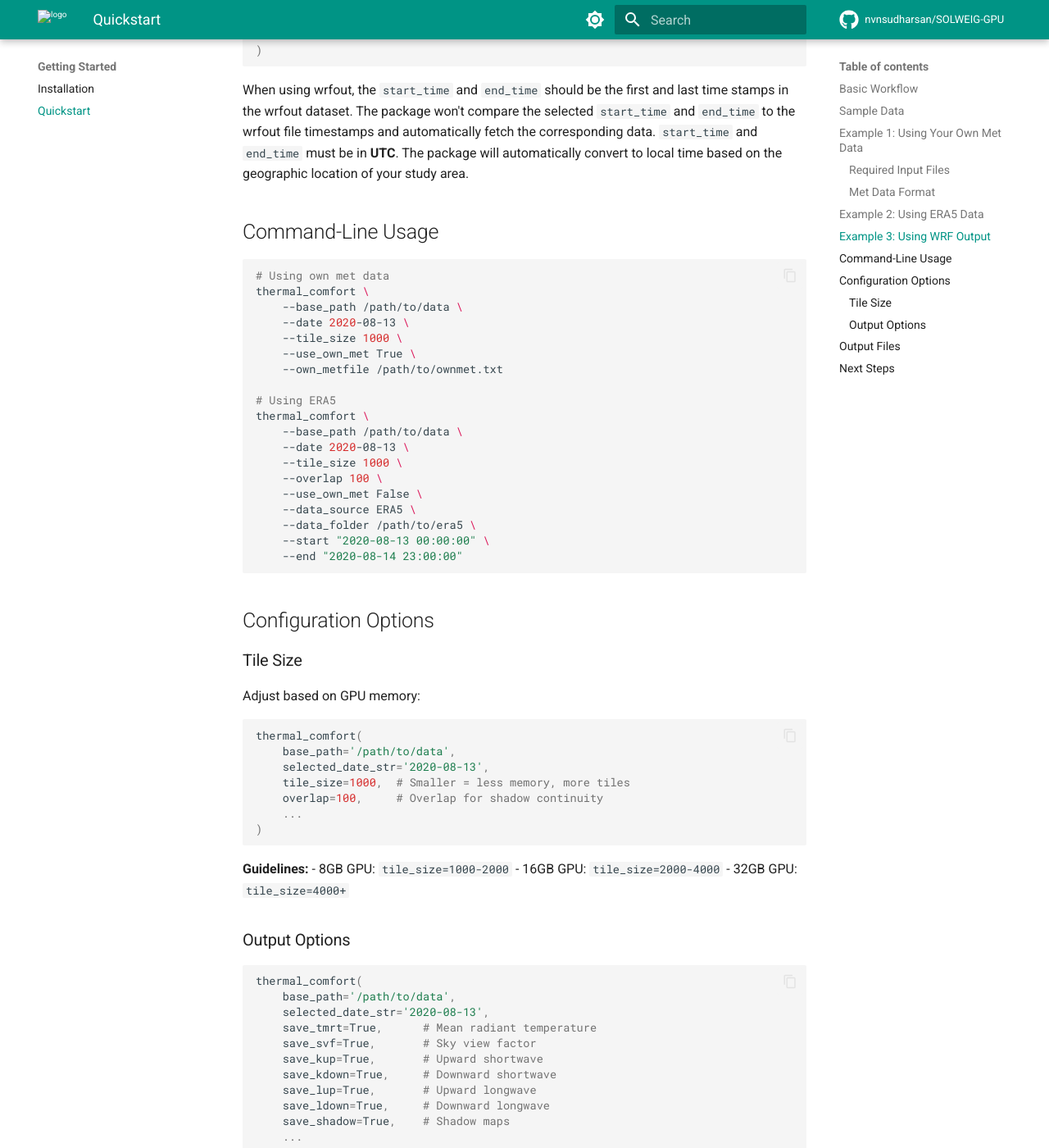
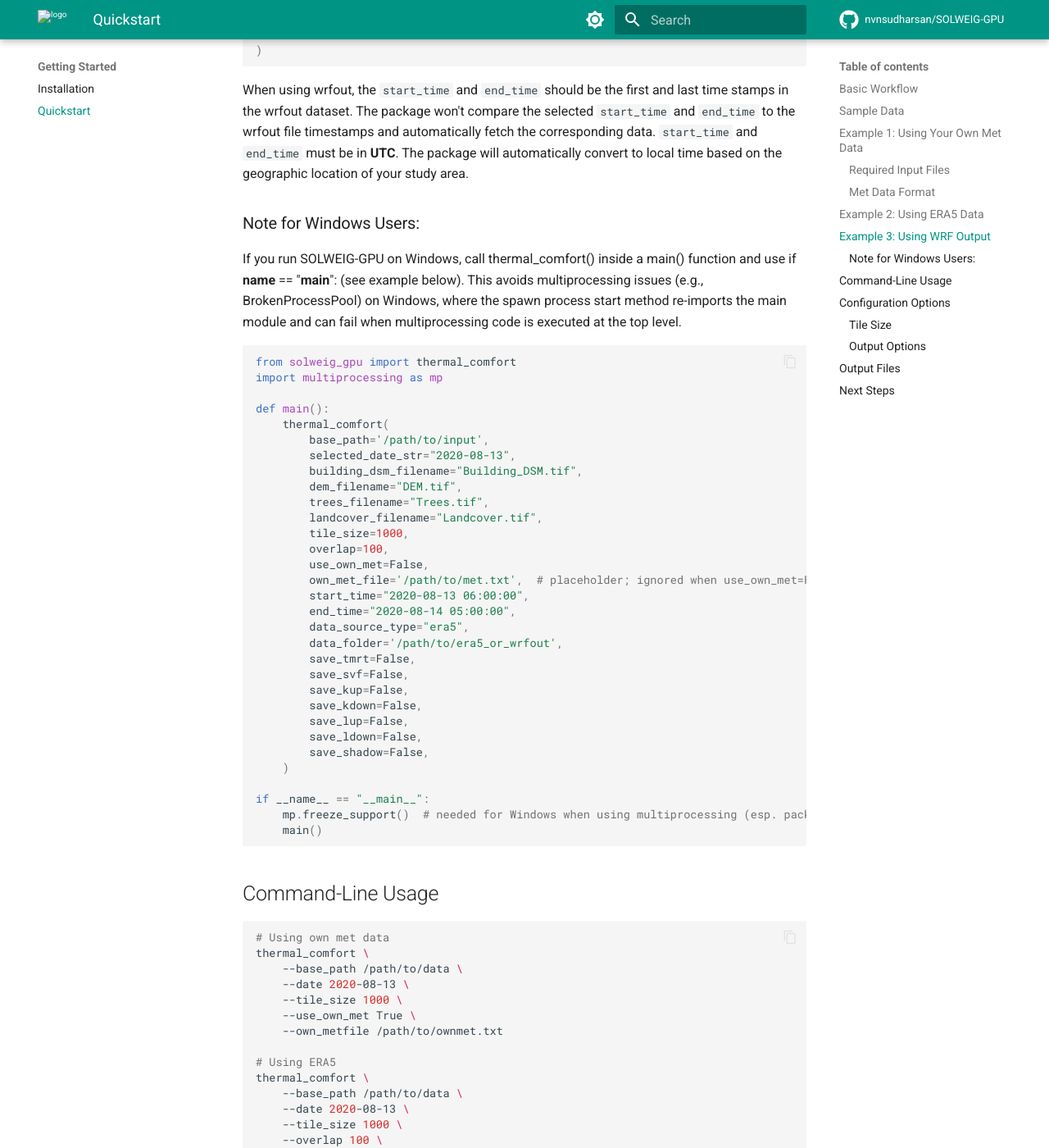
Before and after one commit to nvnsudharsan/SOLWEIG-GPU, an MkDocs documentation site: the page built from docs/quickstart.md, in a window 1280 px wide and 1400 px high, scrolled down 2098 px. Shown: the whole window at 82% size. Built offline with MkDocs 1.6.1 and Material for MkDocs 9.7.7, drawn with Linux system fonts in a browser that asks for light colours; comment, search, counter and statistics services are not loaded; the version menu is left out.

Commit message:
Add Windows user note for thermal_comfort usage
Added note for Windows users regarding the use of thermal_comfort() in a main() function to avoid multiprocessing issues.

````diff
--- a/docs/quickstart.md
+++ b/docs/quickstart.md
@@ -79,6 +79,42 @@ thermal_comfort(
 ```
 When using wrfout, the `start_time` and `end_time` should be the first and last time stamps in the wrfout dataset. The package won't compare the selected `start_time` and `end_time` to the wrfout file timestamps and automatically fetch the corresponding data.
 `start_time` and `end_time` must be in **UTC**. The package will automatically convert to local time based on the geographic location of your study area.
+
+### Note for Windows Users:
+If you run SOLWEIG-GPU on Windows, call thermal_comfort() inside a main() function and use if __name__ == "__main__": (see example below). This avoids multiprocessing issues (e.g., BrokenProcessPool) on Windows, where the spawn process start method re-imports the main module and can fail when multiprocessing code is executed at the top level.
+```python
+from solweig_gpu import thermal_comfort
+import multiprocessing as mp
+
+def main():
+    thermal_comfort(
+        base_path='/path/to/input',
+        selected_date_str="2020-08-13",
+        building_dsm_filename="Building_DSM.tif",
+        dem_filename="DEM.tif",
+        trees_filename="Trees.tif",
+        landcover_filename="Landcover.tif",
+        tile_size=1000,
+        overlap=100,
+        use_own_met=False,
+        own_met_file='/path/to/met.txt',  # placeholder; ignored when use_own_met=False
+        start_time="2020-08-13 06:00:00",
+        end_time="2020-08-14 05:00:00",
+        data_source_type="era5",
+        data_folder='/path/to/era5_or_wrfout',
+        save_tmrt=False,
+        save_svf=False,
+        save_kup=False,
+        save_kdown=False,
+        save_lup=False,
+        save_ldown=False,
+        save_shadow=False,
+    )
+
+if __name__ == "__main__":
+    mp.freeze_support()  # needed for Windows when using multiprocessing (esp. packaged executables)
+    main()
+```
 
 ## Command-Line Usage
 
````
